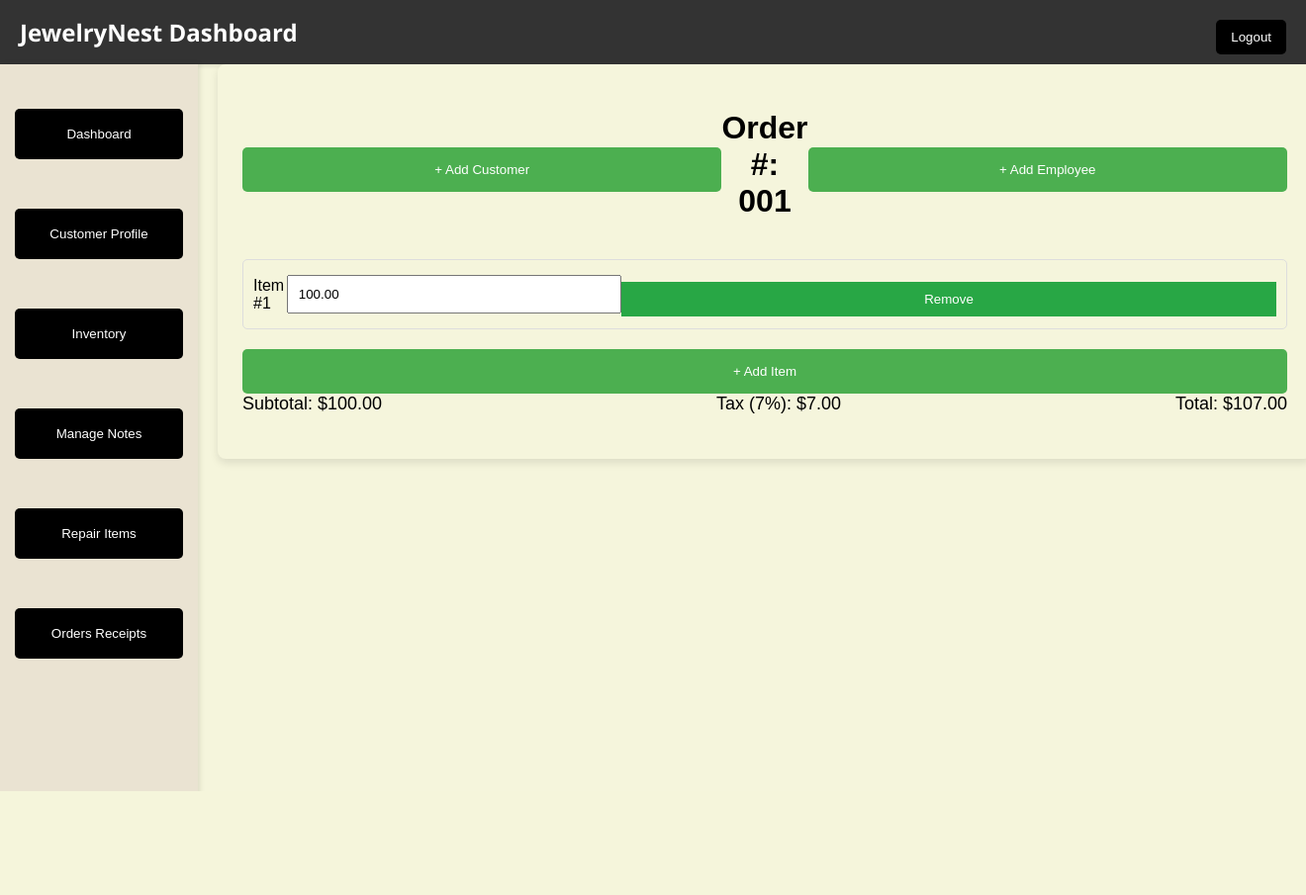
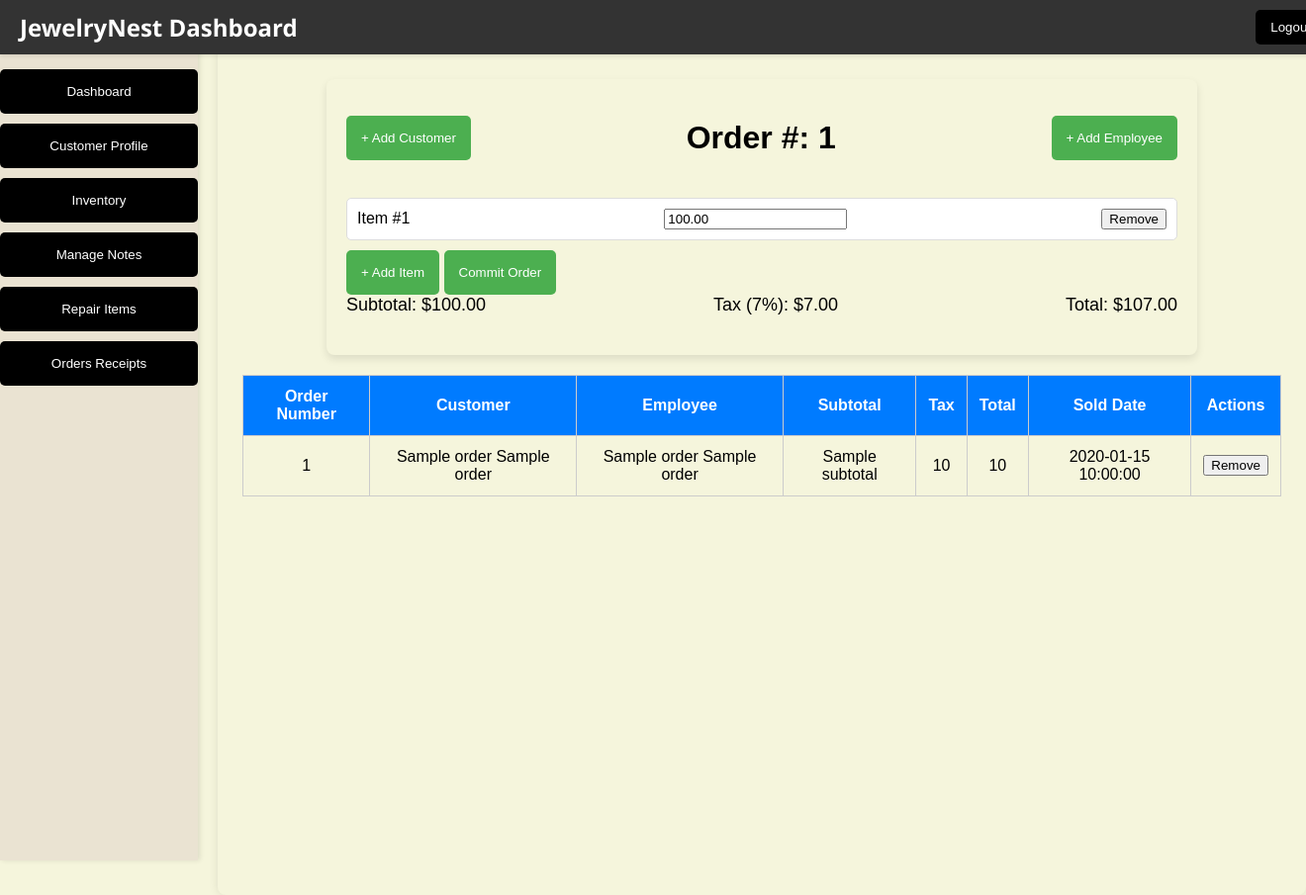
Before and after one commit to MP018/Jewelry-Store-Inventory, a Flask app: template Website/templates/orders_receipts.html in a window 1320 px wide. Shown: the whole page at 99% size. Before the commit the page ends 800 px from the top, so only its background shows below. Run offline with Flask 3, Linux system fonts and the light colour scheme; the template is opened without the code that fills it: most values are stand-ins (such as "Sample title", 1, 10 or a date in 2020); parts of the project's set-up code (start-up, migrations or seed data) failed here and were passed over; some libraries are stand-ins or nearby versions.

Commit message:
Order Receipts works with adding removing from the website and works with the database

```diff
--- a/Website/templates/orders_receipts.html
+++ b/Website/templates/orders_receipts.html
@@ -5,7 +5,85 @@
     <meta name="viewport" content="width=device-width, initial-scale=1.0">
     <title>Order Receipts</title>
     <style>
-
+        body {
+            font-family: Arial, sans-serif;
+            background-color: #f5f5dc;
+            margin: 0;
+            padding: 0;
+        }
+        .navbar {
+            background-color: #333;
+            color: white;
+            padding: 10px 20px;
+            display: flex;
+            justify-content: space-between;
+            align-items: center;
+            width: 100%;
+            position: fixed;
+            top: 0;
+            z-index: 1000;
+            box-shadow: 0 2px 4px rgba(0, 0, 0, 0.1);
+        }
+        .navbar h1 {
+            font-size: 24px;
+            font-family: 'Segoe UI', Tahoma, Geneva, Verdana, sans-serif;
+            margin: 0;
+        }
+        .navbar a {
+            color: white;
+            text-decoration: none;
+            margin-left: 20px;
+        }
+        .navbar a:hover {
+            text-decoration: underline;
+        }
+        .sidebar {
+            width: 200px;
+            height: 100vh;
+            background-color: #eae3d2;
+            position: fixed;
+            top: 50px;
+            left: 0;
+            padding-top: 20px;
+            box-shadow: 2px 0 5px rgba(0, 0, 0, 0.1);
+            display: flex;
+            flex-direction: column;
+            gap: 10px;
+        }
+        .sidebar button {
+            background-color: #000;
+            color: white;
+            padding: 15px;
+            border: none;
+            border-radius: 5px;
+            cursor: pointer;
+            width: 100%;
+            text-align: center;
+            transition: background-color 0.3s;
+        }
+        .sidebar button:hover {
+            background-color: #57574f;
+        }
+        .content {
+            margin-left: 220px;
+            padding: 80px 25px 25px 25px;
+            background-color: #f5f5dc;
+            min-height: 100vh;
+            box-shadow: 0 0 10px rgba(0, 0, 0, 0.1);
+            border-radius: 8px;
+        }
+        .logout-btn {
+            background-color: #000;
+            color: white;
+            padding: 10px 15px;
+            border: none;
+            border-radius: 5px;
+            cursor: pointer;
+            transition: background-color 0.3s;
+        }
+        .logout-btn:hover {
+            background-color: #57574f;
+        }
         .container {
             width: 80%;
             margin: auto;
@@ -20,13 +98,17 @@
             align-items: center;
             margin-bottom: 20px;
         }
-        .header button, .add-item-btn {
+        .header button, .add-item-btn, .commit-order-btn {
             background-color: #4CAF50;
             color: white;
             border: none;
             padding: 15px;
             border-radius: 5px;
             cursor: pointer;
+            transition: background-color 0.3s;
+        }
+        .header button:hover, .add-item-btn:hover, .commit-order-btn:hover {
+            background-color: #45a049;
         }
         .item {
             display: flex;
@@ -36,6 +118,7 @@
             border: 1px solid #ddd;
             border-radius: 5px;
             margin-bottom: 10px;
+            background-color: #fff;
         }
         .totals div {
             font-size: 18px;
@@ -60,37 +143,19 @@
         }
         .modal-content input, .modal-content button {
             margin-top: 10px;
-        }
-
-        .container {
-            margin-left: 220px;
-            padding: 25px;
-        }
-        h1 {
-            text-align: center;
-            margin-bottom: 20px;
-        }
-        form {
-            display: flex;
-            justify-content: space-between;
-            flex-wrap: wrap;
-        }
-        input, select, textarea {
-            padding: 10px;
-            margin: 5px 0;
-            width: 48%;
-        }
-        button {
             width: 100%;
             padding: 10px;
-            background-color: #28a745;
+            border-radius: 5px;
+        }
+        .modal-content button {
+            background-color: #4CAF50;
             color: white;
             border: none;
             cursor: pointer;
-            margin-top: 10px;
+            transition: background-color 0.3s;
         }
-        button.remove {
-            background-color: #dc3545;
+        .modal-content button:hover {
+            background-color: #45a049;
         }
         table {
             width: 100%;
@@ -108,98 +173,13 @@
             background-color: #007bff;
             color: white;
         }
-        img {
-            width: 100px;
-            height: auto;
-        }
-        #filter {
-            margin-top: 20px;
-        }
-        body {
-            font-family: Arial, sans-serif;
-            background-color: #f5f5dc;
-            margin: 0;
-            padding: 0;
-        }
-        .navbar {
-            background-color: #333;
-            color: white;
-            padding: 10px 20px;
-            display: flex;
-            justify-content: space-between;
-            align-items: center;
-            box-shadow: 0 2px 4px rgba(0, 0, 0, 0.1);
-        }
-        .navbar h1 {
-            font-size: 24px;
-            font-family: 'Segoe UI', Tahoma, Geneva, Verdana, sans-serif;
-            margin: 0;
-        }
-        .navbar a {
-            color: white;
-            text-decoration: none;
-            margin-left: 20px;
-        }
-        .navbar a:hover {
-            text-decoration: underline;
-        }
-        .sidebar {
-            width: 200px;
-            height: 100vh;
-            background-color: #eae3d2;
-            position: fixed;
-            padding-top: 20px;
-            box-shadow: 2px 0 5px rgba(0, 0, 0, 0.1);
-        }
-        .sidebar a {
-            display: flex;
-            justify-content: center;
-            align-items: center;
-            color: black;
-            padding: 15px;
-            text-decoration: none;
-            font-size: 15px;
-            transition: background-color 0.3s;
-        }
-        .sidebar a:hover {
-            background-color: #ccc;
-        }
-
-        .logout-btn {
-            background-color: #000;
-            color: white;
-            padding: 10px 15px;
-            border: none;
-            border-radius: 5px;
-            cursor: pointer;
-            transition: background-color 0.3s;
-        }
-        .logout-btn:hover {
-            background-color: #57574f;
-        }
-        .profile-btn, .inventory-button, .notes-btn, .repair-btn, .orders-receipts {
-            background-color: #000;
-            color: white;
-            padding: 18px 20px;
-            border: none;
-            border-radius: 5px;
-            cursor: pointer;
-            width: 100%;
-            text-align: center;
-            margin-bottom: 10px;
-            transition: background-color 0.3s;
-        }
-        .profile-btn:hover, .inventory-button:hover, .notes-btn:hover, .repair-btn:hover, .orders-receipts:hover {
-            background-color: #57574f;
-        }
-
-
     </style>
 </head>
 <body>
+    <!-- Navbar and Sidebar -->
     <div class="navbar">
         <h1>JewelryNest Dashboard</h1>
-        <a href="logout.html"><button class="logout-btn">Logout</button></a>
+        <a href="{{ url_for('logout') }}"><button class="logout-btn">Logout</button></a>
     </div>
 
     <div class="sidebar">
@@ -211,11 +191,12 @@
         <a href="{{ url_for('orders_receipts') }}"><button class="orders-receipts">Orders Receipts</button></a>
     </div>
 
+    <div class="content">
         <div class="container">
             <!-- Header for adding customers and employees -->
             <div class="header">
                 <button onclick="openModal('customerModal')">+ Add Customer</button>
-        <h1>Order #: <span id="orderNumber">001</span></h1>
+                <h1>Order #: <span id="orderNumber">{{ next_order_number }}</span></h1>
                 <button onclick="openModal('employeeModal')">+ Add Employee</button>
             </div>
 
@@ -227,10 +208,10 @@
                     <button onclick="removeItem('item1')">Remove</button>
                 </div>
             </div>
-
             <!-- Add Item Button -->
             <button class="add-item-btn" onclick="addItem()">+ Add Item</button>
-
+            <!-- Commit Order Button -->
+            <button class="commit-order-btn" onclick="commitOrder()">Commit Order</button>
             <!-- Totals Section -->
             <div class="totals">
                 <div>Subtotal: $<span id="subtotal">100.00</span></div>
@@ -238,7 +219,6 @@
                 <div>Total: $<span id="total">107.00</span></div>
             </div>
         </div>
-
         <!-- Customer Modal -->
         <div class="modal" id="customerModal">
             <div class="modal-content">
@@ -248,7 +228,6 @@
                 <button onclick="closeModal('customerModal')">Cancel</button>
             </div>
         </div>
-
         <!-- Employee Modal -->
         <div class="modal" id="employeeModal">
             <div class="modal-content">
@@ -258,21 +237,47 @@
                 <button onclick="closeModal('employeeModal')">Cancel</button>
             </div>
         </div>
-
+        <!-- Orders Table -->
+        <table>
+            <thead>
+                <tr>
+                    <th>Order Number</th>
+                    <th>Customer</th>
+                    <th>Employee</th>
+                    <th>Subtotal</th>
+                    <th>Tax</th>
+                    <th>Total</th>
+                    <th>Sold Date</th>
+                    <th>Actions</th>
+                </tr>
+            </thead>
+            <tbody>
+                {% for order in orders %}
+                <tr>
+                    <td>{{ order.Order_Number }}</td>
+                    <td>{{ order.customer_first_name }} {{ order.customer_last_name }}</td>
+                    <td>{{ order.employee_first_name }} {{ order.employee_last_name }}</td>
+                    <td>{{ order.Subtotal }}</td>
+                    <td>{{ order.Tax }}</td>
+                    <td>{{ order.Total }}</td>
+                    <td>{{ order.Sold_Date }}</td>
+                    <td><button onclick="removeOrder('{{ order.Order_Number }}')">Remove</button></td>
+                </tr>
+                {% endfor %}
+            </tbody>
+        </table>
+    </div>
     <script>
         let itemCount = 1;
         let taxRate = 0.07;
-
         // Open modal
         function openModal(modalId) {
             document.getElementById(modalId).style.display = "flex";
         }
-
         // Close modal
         function closeModal(modalId) {
             document.getElementById(modalId).style.display = "none";
         }
-
         // Add a new item function
         function addItem() {
             itemCount++;
@@ -280,22 +285,16 @@
             const itemDiv = document.createElement("div");
             itemDiv.className = "item";
             itemDiv.id = "item" + itemCount;
-        itemDiv.innerHTML = `
-            <span>Item #${itemCount}</span>
-            <input type="number" value="0.00" step="0.01" class="item-price" onchange="calculateTotals()" />
-            <button onclick="removeItem('item${itemCount}')">Remove</button>
-        `;
+            itemDiv.innerHTML = `<span>Item #${itemCount}</span> <input type="number" value="0.00" step="0.01" class="item-price" onchange="calculateTotals()" /> <button onclick="removeItem('item${itemCount}')">Remove</button>`;
             itemsContainer.appendChild(itemDiv);
             calculateTotals();
         }
-
         // Remove item function
         function removeItem(itemId) {
             const item = document.getElementById(itemId);
             item.remove();
             calculateTotals();
         }
-
         // Calculate totals
         function calculateTotals() {
             const prices = document.querySelectorAll('.item-price');
@@ -305,12 +304,63 @@
             });
             const tax = subtotal * taxRate;
             const total = subtotal + tax;
-
             document.getElementById("subtotal").textContent = subtotal.toFixed(2);
             document.getElementById("tax").textContent = tax.toFixed(2);
             document.getElementById("total").textContent = total.toFixed(2);
         }
-
+        // Commit order function
+        function commitOrder() {
+            const order = {
+                customer_id: 1, // Replace with actual customer ID
+                employee_id: 1, // Replace with actual employee ID
+                subtotal: parseFloat(document.getElementById("subtotal").textContent),
+                tax: parseFloat(document.getElementById("tax").textContent),
+                total: parseFloat(document.getElementById("total").textContent)
+            };
+            fetch('{{ url_for("orders_receipts") }}', {
+                method: 'POST',
+                headers: {
+                    'Content-Type': 'application/json'
+                },
+                body: JSON.stringify({ action: 'save_order', order: order })
+            })
+            .then(response => response.json())
+            .then(data => {
+                if (data.success) {
+                    alert("Order committed successfully!");
+                    location.reload(); // Reload the page to update the orders list
+                } else {
+                    alert("Error committing order: " + data.error);
+                }
+            })
+            .catch(error => {
+                console.error("Error:", error);
+                alert("Error committing order: " + error);
+            });
+        }
+        // Remove order function
+        function removeOrder(orderNumber) {
+            fetch('{{ url_for("orders_receipts") }}', {
+                method: 'POST',
+                headers: {
+                    'Content-Type': 'application/json'
+                },
+                body: JSON.stringify({ action: 'delete_order', order_number: orderNumber })
+            })
+            .then(response => response.json())
+            .then(data => {
+                if (data.success) {
+                    alert("Order removed successfully!");
+                    location.reload(); // Reload the page to update the orders list
+                } else {
+                    alert("Error removing order: " + data.error);
+                }
+            })
+            .catch(error => {
+                console.error("Error:", error);
+                alert("Error removing order: " + error);
+            });
+        }
         // Add customer and display
         function addCustomer() {
             const customerName = document.getElementById("customerName").value;
@@ -321,7 +371,6 @@
                 alert("Please enter a customer name.");
             }
         }
-
         // Add employee and display
         function addEmployee() {
             const employeeName = document.getElementById("employeeName").value;
@@ -333,6 +382,5 @@
             }
         }
     </script>
-
 </body>
 </html>
```
Lines whose indentation alone changed are shown as unchanged.
